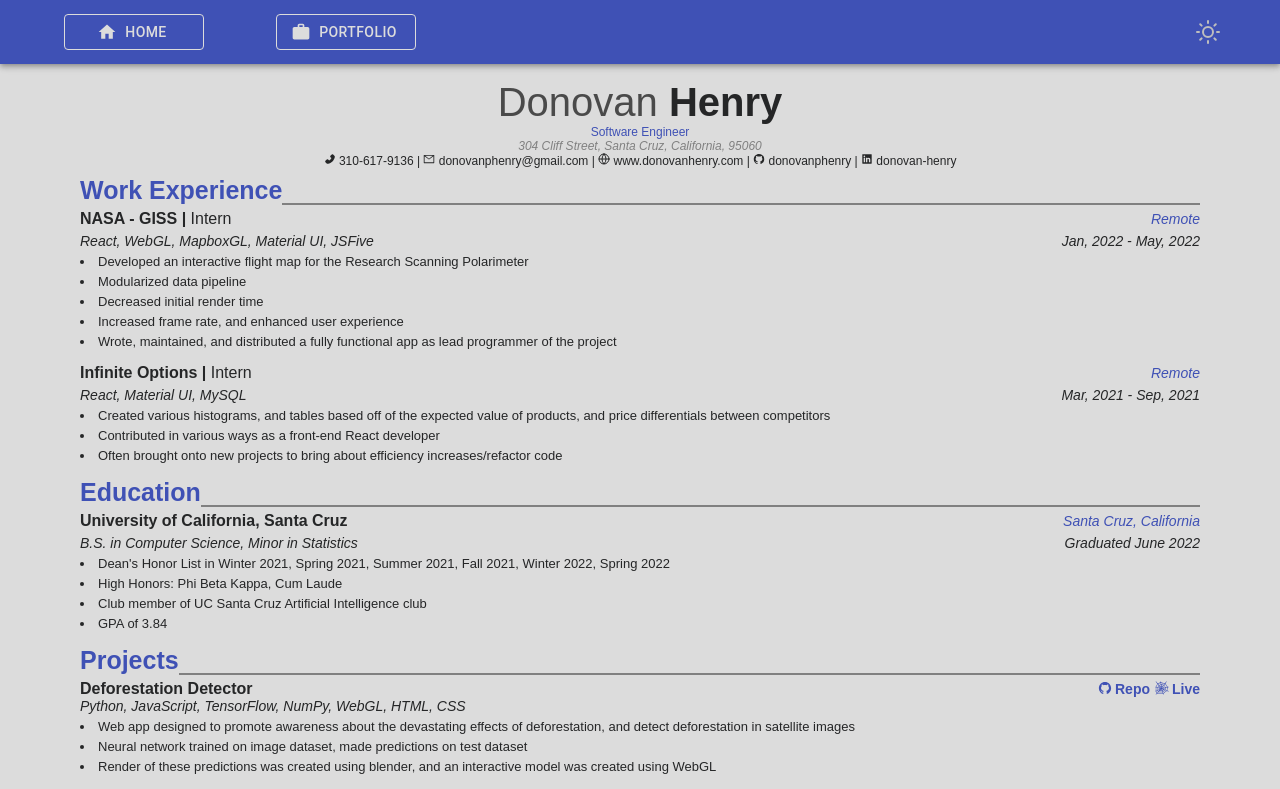
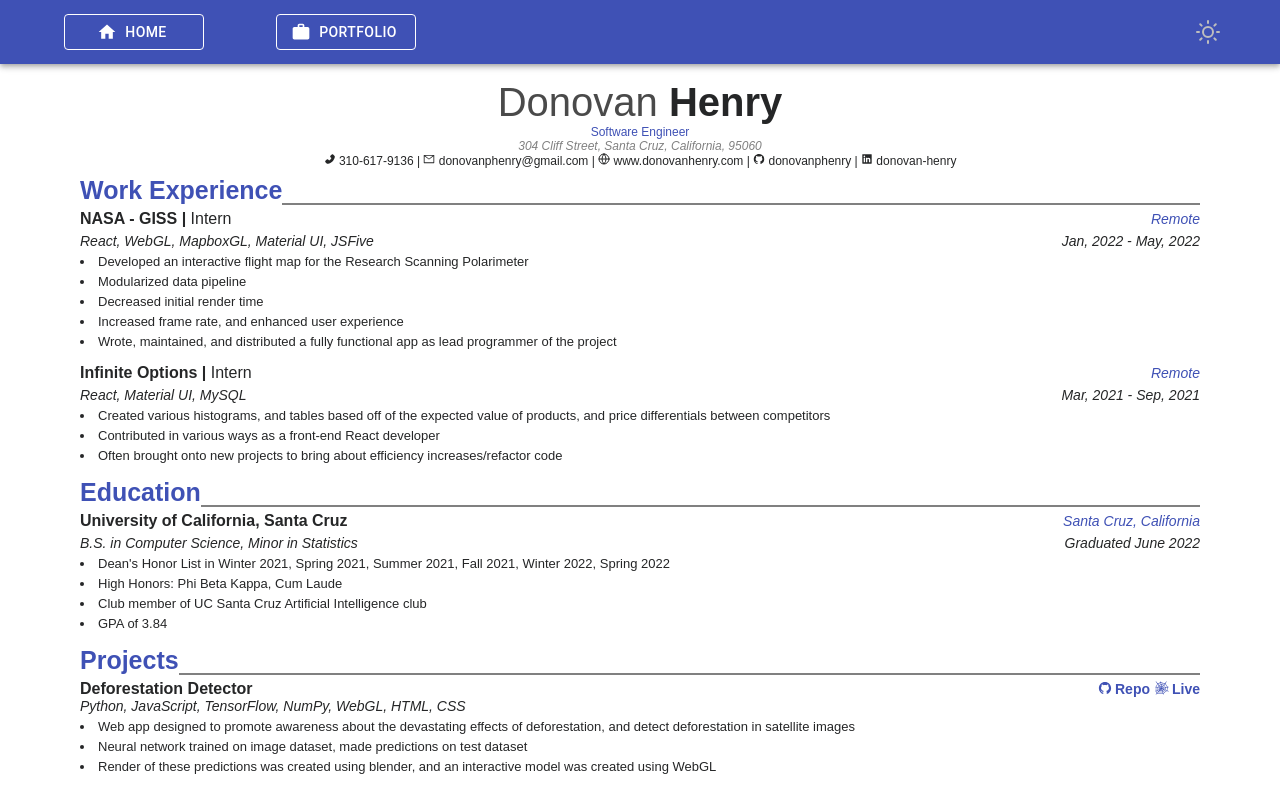
Before and after one commit to Donovanphenry/Donovanphenry, a React (Create React App) app: page /#/Resume in a window 1280 px wide. Shown: the top 789 px of the page. Built offline with nearby package versions, Linux system fonts and the light colour scheme.

Commit message:
updated resume background

```diff
--- a/src/Styles/AppColors.js
+++ b/src/Styles/AppColors.js
@@ -28,7 +28,7 @@ AppColors.lightTheme = {
   homePrimary: '#252627',
   homeSecondary: '#3f51b5',
   homeMenuBtn: '#0D1117',
-  resumeBackground: '#DCDCDC',
+  resumeBackground: 'white',
   resumePrimary: '#3f51b5',
   resumeSecondary: '#252627',
   resumeAppBarColor: '#3f51b5',
```
Also changed, not shown: 6 other files (tests, documents, lock files or other folders).
